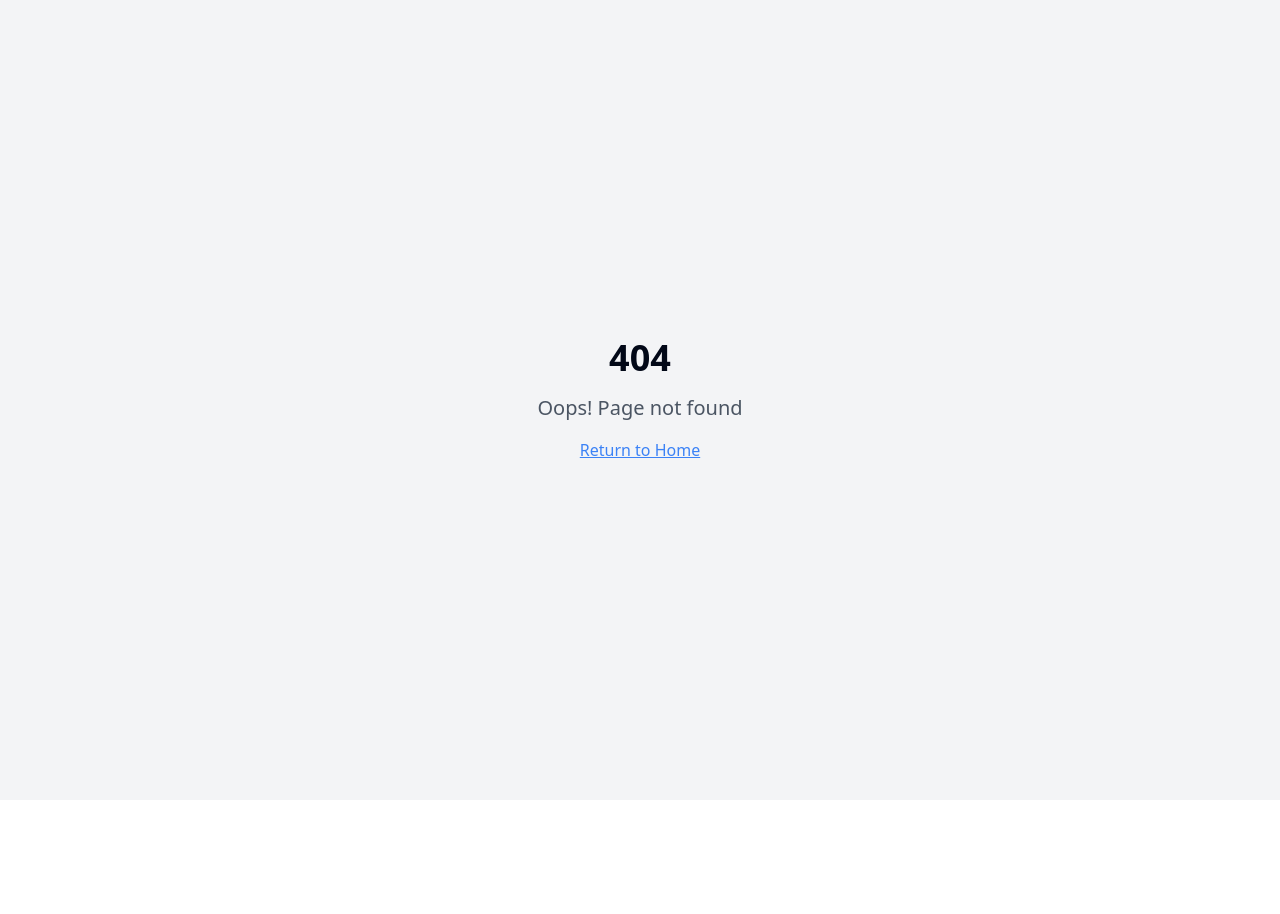
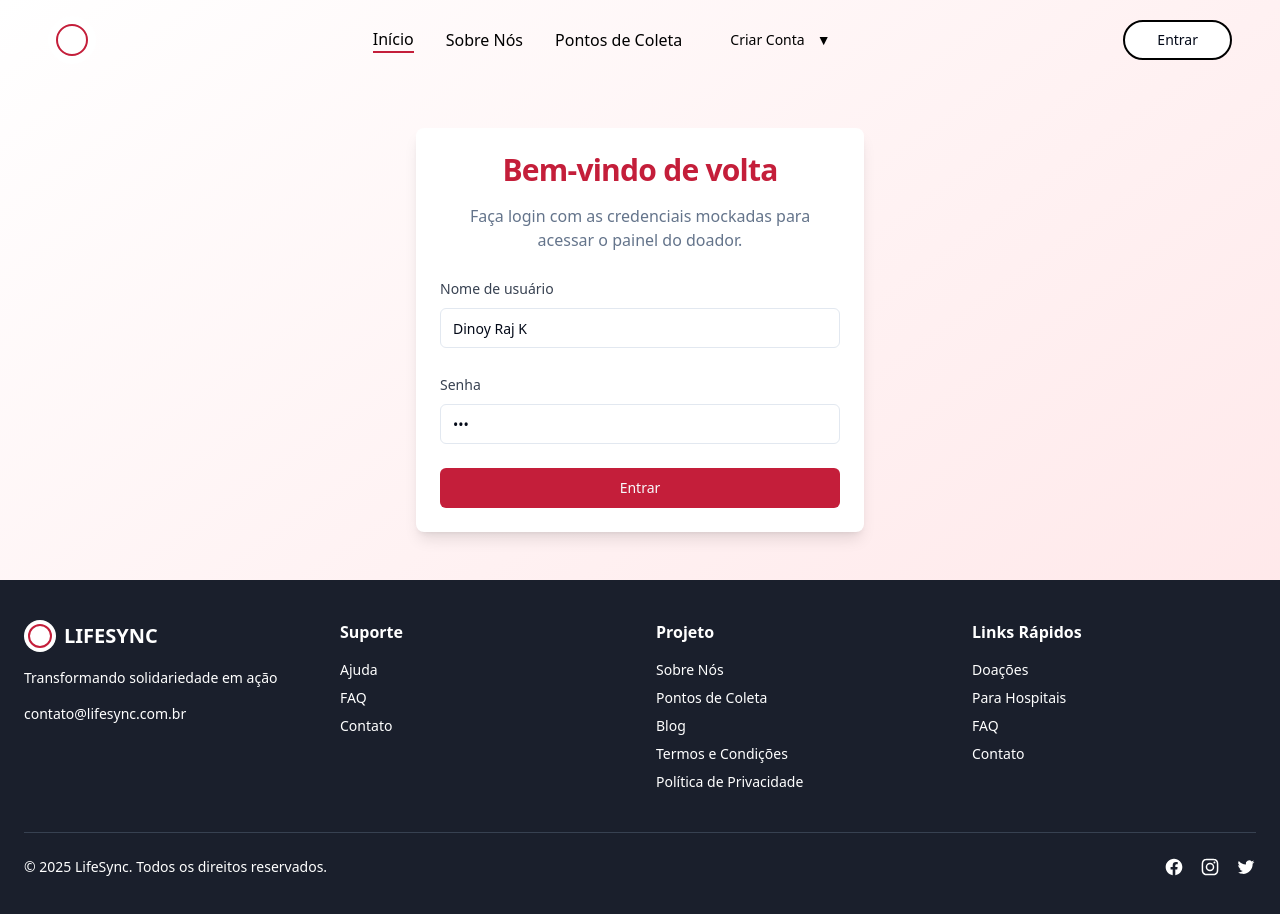
Before and after one commit to Genuino-dev/lifesync, a React (Vite) app: page /login in a window 1280 px wide. Before the commit this address had no page. Shown: the top 914 px of the page. Before the commit the page ends 800 px from the top, so only its background shows below. Built offline with nearby package versions, Linux system fonts and the light colour scheme.

Commit message:
Add mock login flow before donor dashboard

```diff
--- a/src/App.tsx
+++ b/src/App.tsx
@@ -11,6 +11,7 @@ import NotFound from "./pages/NotFound";
 import DonorRegistration from "./pages/DonorRegistration";
 import InstitutionRegistration from "./pages/InstitutionRegistration";
 import Entrar from "./pages/Entrar";
+import Login from "./pages/Login";
 
 const queryClient = new QueryClient();
 
@@ -26,6 +27,7 @@ const App = () => (
           <Route path="/pontos" element={<CollectionPoints />} />
           <Route path="/cadastro-doador" element={<DonorRegistration />} />
           <Route path="/cadastro-centro" element={<InstitutionRegistration />} />
+          <Route path="/login" element={<Login />} />
           <Route path="/entrar" element={<Entrar />} />
           {/* ADD ALL CUSTOM ROUTES ABOVE THE CATCH-ALL "*" ROUTE */}
           <Route path="*" element={<NotFound />} />
--- a/src/components/Navbar.tsx
+++ b/src/components/Navbar.tsx
@@ -57,7 +57,7 @@ export default function Navbar() {
           variant="outline"
           className="hidden md:block border-2 border-black rounded-full px-8 hover:bg-primary-crimson hover:text-white hover:border-primary-crimson transition-colors"
         >
-          <Link to="/entrar">Entrar</Link>
+          <Link to="/login">Entrar</Link>
         </Button>
 
         {/* Mobile Menu Button */}
@@ -92,7 +92,7 @@ export default function Navbar() {
               variant="outline"
               className="border-2 border-black rounded-full hover:bg-primary-crimson hover:text-white hover:border-primary-crimson transition-colors"
             >
-              <Link to="/entrar">Entrar</Link>
+              <Link to="/login">Entrar</Link>
             </Button>
           </div>
         </div>
--- /dev/null
+++ b/src/pages/Login.tsx
@@ -0,0 +1,80 @@
+import React, { useState } from 'react';
+import { useNavigate } from 'react-router-dom';
+import Navbar from '@/components/Navbar';
+import Footer from '@/components/Footer';
+import { Card, CardContent, CardDescription, CardHeader, CardTitle } from '@/components/ui/card';
+import { Input } from '@/components/ui/input';
+import { Button } from '@/components/ui/button';
+
+const mockUser = {
+  username: 'Dinoy Raj K',
+  password: '123',
+};
+
+const Login: React.FC = () => {
+  const navigate = useNavigate();
+  const [username, setUsername] = useState(mockUser.username);
+  const [password, setPassword] = useState(mockUser.password);
+  const [error, setError] = useState('');
+
+  const handleSubmit = (event: React.FormEvent<HTMLFormElement>) => {
+    event.preventDefault();
+
+    if (username === mockUser.username && password === mockUser.password) {
+      setError('');
+      navigate('/entrar');
+    } else {
+      setError('Credenciais inválidas. Utilize o nome "Dinoy Raj K" e a senha "123".');
+    }
+  };
+
+  return (
+    <div className="min-h-screen flex flex-col bg-gradient-to-br from-white via-rose-50 to-rose-100">
+      <Navbar />
+      <main className="flex-1 flex items-center justify-center px-4 py-12">
+        <Card className="w-full max-w-md shadow-lg border-0">
+          <CardHeader className="text-center space-y-4">
+            <CardTitle className="text-3xl font-semibold text-primary-crimson">Bem-vindo de volta</CardTitle>
+            <CardDescription className="text-base">
+              Faça login com as credenciais mockadas para acessar o painel do doador.
+            </CardDescription>
+          </CardHeader>
+          <CardContent>
+            <form className="space-y-6" onSubmit={handleSubmit}>
+              <div className="space-y-2">
+                <label htmlFor="username" className="text-sm font-medium text-gray-700">
+                  Nome de usuário
+                </label>
+                <Input
+                  id="username"
+                  value={username}
+                  onChange={(event) => setUsername(event.target.value)}
+                  placeholder="Dinoy Raj K"
+                />
+              </div>
+              <div className="space-y-2">
+                <label htmlFor="password" className="text-sm font-medium text-gray-700">
+                  Senha
+                </label>
+                <Input
+                  id="password"
+                  type="password"
+                  value={password}
+                  onChange={(event) => setPassword(event.target.value)}
+                  placeholder="123"
+                />
+              </div>
+              {error && <p className="text-sm text-red-500 text-center">{error}</p>}
+              <Button type="submit" className="w-full bg-primary-crimson hover:bg-primary-crimson/90">
+                Entrar
+              </Button>
+            </form>
+          </CardContent>
+        </Card>
+      </main>
+      <Footer />
+    </div>
+  );
+};
+
+export default Login;
```
